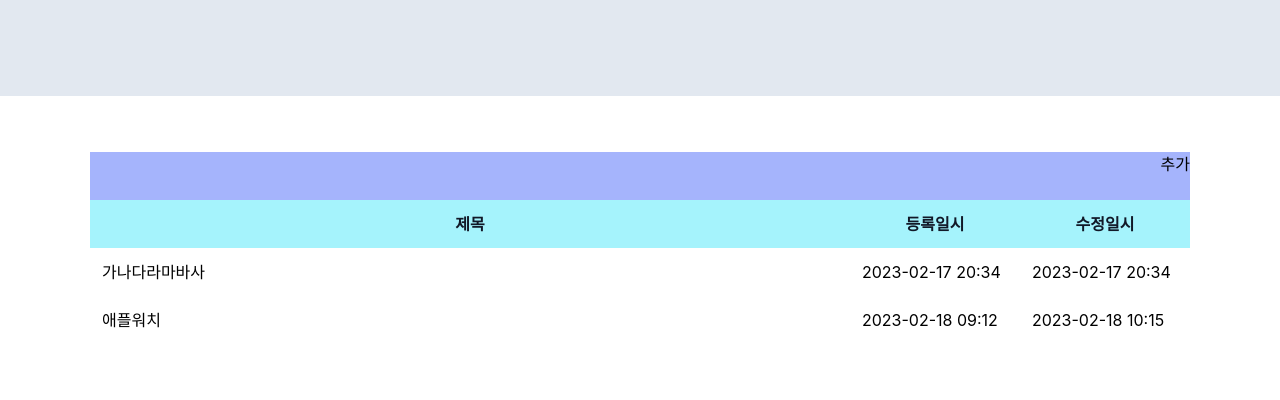
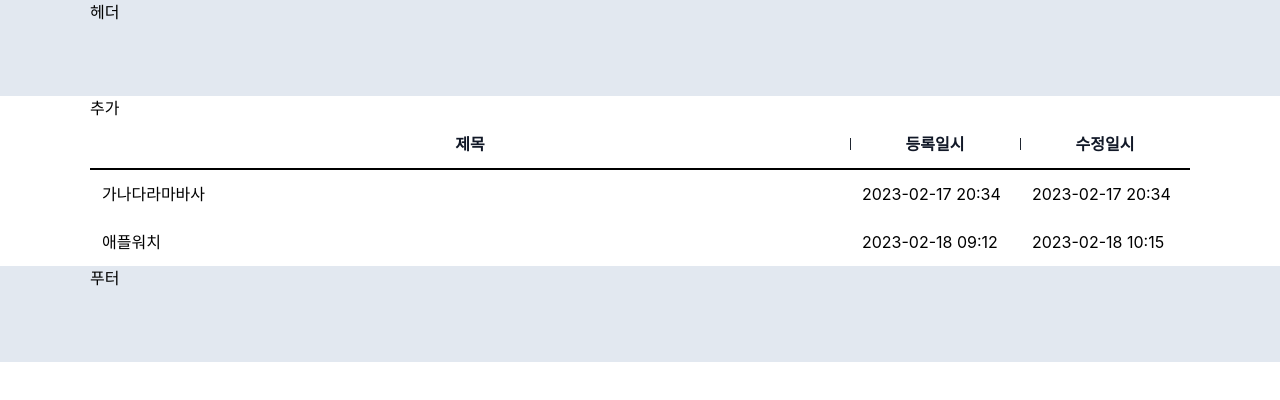
Before and after one commit to dLswStudy/LSW_WikiPage, a React (Create React App) app: page / in a window 1280 px wide. Shown: the top 400 px of the page. Built offline with nearby package versions, Linux system fonts and the light colour scheme.

Commit message:
main page - addBtn/Board-Component CSS

```diff
--- a/src/assets/css/components/Board.scss
+++ b/src/assets/css/components/Board.scss
@@ -10,11 +10,40 @@
         }
 
         thead{
-            @apply font-bold
+            @apply
+            font-bold
+            ;
+            border-bottom: black solid 2px;
+
+            th{
+                position: relative;
+                display: grid;
+            }
+
+            th::before{
+                content: "";
+                width: 1px;
+                height: 12px;
+                background-color: #1f2530;
+                position: absolute;
+                top: 0;
+                bottom: 0;
+                margin: auto;
+            }
+            th:first-child::before{
+                display: none;
+            }
         }
 
         tbody{
             @apply flex-col;
+
+            tr:hover{
+                @apply
+                    bg-gray-50
+                ;
+                cursor: pointer;
+            }
         }
     }
 
--- a/src/assets/css/pages/index.css
+++ b/src/assets/css/pages/index.css
@@ -1 +1,2 @@
 @import "./common.css";
+@import "./main.scss";
--- a/src/components/Board/Board.js
+++ b/src/components/Board/Board.js
@@ -19,7 +19,7 @@ const Board = ({columns, rowDatas, isVisibleHeader=true}) => {
 
     return <div id="Board">
         <table>
-            <thead className={`board__header ${isVisibleHeader?'':'hidden'} bg-cyan-200 text-gray-900`}>
+            <thead className={`board__header ${isVisibleHeader?'':'hidden'} text-gray-900 border-double`}>
                 {columns.map(cInfo=>
                     <th style={styleHandle(cInfo)}>
                         {cInfo.title}
--- a/src/components/Footer/Footer.js
+++ b/src/components/Footer/Footer.js
@@ -1,7 +1,9 @@
 const Footer = () => {
     return (
-        <div id="Footer" className="">
-
+        <div id="Footer" className="bg-slate-200 h-24">
+            <div className="inner">
+                푸터
+            </div>
         </div>
     );
 };
--- a/src/components/Header/Header.js
+++ b/src/components/Header/Header.js
@@ -2,7 +2,7 @@ const Header = () => {
     return (
         <div id="Header" className="bg-slate-200 h-24">
             <div className="inner">
-
+                헤더
             </div>
         </div>
     );
--- a/src/index.css
+++ b/src/index.css
@@ -10,9 +10,32 @@
 }
 #Board table thead{
             font-weight: 700;
+            border-bottom: black solid 2px;
+}
+#Board table thead th{
+                position: relative;
+                display: grid;
+            }
+#Board table thead th::before{
+                content: "";
+                width: 1px;
+                height: 12px;
+                background-color: #1f2530;
+                position: absolute;
+                top: 0;
+                bottom: 0;
+                margin: auto;
+            }
+#Board table thead th:first-child::before{
+                display: none;
             }
 #Board table tbody{
             flex-direction: column;
+}
+#Board table tbody tr:hover{
+            --tw-bg-opacity: 1;
+            background-color: rgb(249 250 251 / var(--tw-bg-opacity));
+                cursor: pointer;
 }
 #Board th, #Board td{
             flex-grow: 1;
@@ -31,9 +54,50 @@ code {
     monospace;
 }
 /*INNER*/
-.inner{
+.inner {
     width: 1100px;
     margin: 0 auto;
+}
+/*BUTTON*/
+.btn {
+    width: 130px;
+    padding: 10px;
+    border: 2px solid #333;
+    border-radius: 4px;
+    color: #333;
+    font-size: 16px;
+    font-weight: 700;
+    text-align: center;
+    cursor: pointer;
+    box-sizing: border-box;
+    display: block;
+    transition: .4s;
+}
+.btn.btn--black-reverse{
+            --tw-border-opacity: 1;
+            border-left-color: rgb(41 37 36 / var(--tw-border-opacity));
+            --tw-bg-opacity: 1;
+            background-color: rgb(41 37 36 / var(--tw-bg-opacity));
+            --tw-text-opacity: 1;
+            color: rgb(255 255 255 / var(--tw-text-opacity));
+}
+.btn.btn--black-reverse:hover{
+            --tw-border-opacity: 1;
+            border-color: rgb(0 0 0 / var(--tw-border-opacity));
+            --tw-bg-opacity: 1;
+            background-color: rgb(255 255 255 / var(--tw-bg-opacity));
+            --tw-text-opacity: 1;
+            color: rgb(41 37 36 / var(--tw-text-opacity));
+}
+.BoardSection__popup{
+        position: fixed;
+        box-shadow: 5px 5px 5px 5px gray;
+        top:20%;
+        left: 0;
+        right: 0;
+        margin: auto;
+        min-height: 500px;
+        width: 900px;
     }
 /*! tailwindcss v3.4.1 | MIT License | https://tailwindcss.com*/
 /*
@@ -453,8 +517,15 @@ video {
             --tw-backdrop-saturate:  ;
             --tw-backdrop-sepia:  ;
 }
-.mt-14{
+.my-14{
             margin-top: 3.5rem;
+            margin-bottom: 3.5rem;
+}
+.mb-5{
+            margin-bottom: 1.25rem;
+}
+.flex{
+            display: flex;
 }
 .table{
             display: table;
@@ -462,26 +533,22 @@ video {
 .hidden{
             display: none;
 }
-.h-12{
-  height: 3rem;
-}
 .h-24{
             height: 6rem;
+}
+.justify-end{
+            justify-content: flex-end;
+}
+.border-double{
+            border-style: double;
 }
 .bg-cyan-200{
             --tw-bg-opacity: 1;
             background-color: rgb(165 243 252 / var(--tw-bg-opacity));
 }
-.bg-indigo-300{
-  --tw-bg-opacity: 1;
-  background-color: rgb(165 180 252 / var(--tw-bg-opacity));
-}
 .bg-slate-200{
             --tw-bg-opacity: 1;
             background-color: rgb(226 232 240 / var(--tw-bg-opacity));
-}
-.text-right{
-  text-align: right;
 }
 .text-gray-900{
             --tw-text-opacity: 1;
```
Also changed, not shown: src/assets/css/pages/common.css (+31 -1 lines). Lines whose indentation alone changed are shown as unchanged.
